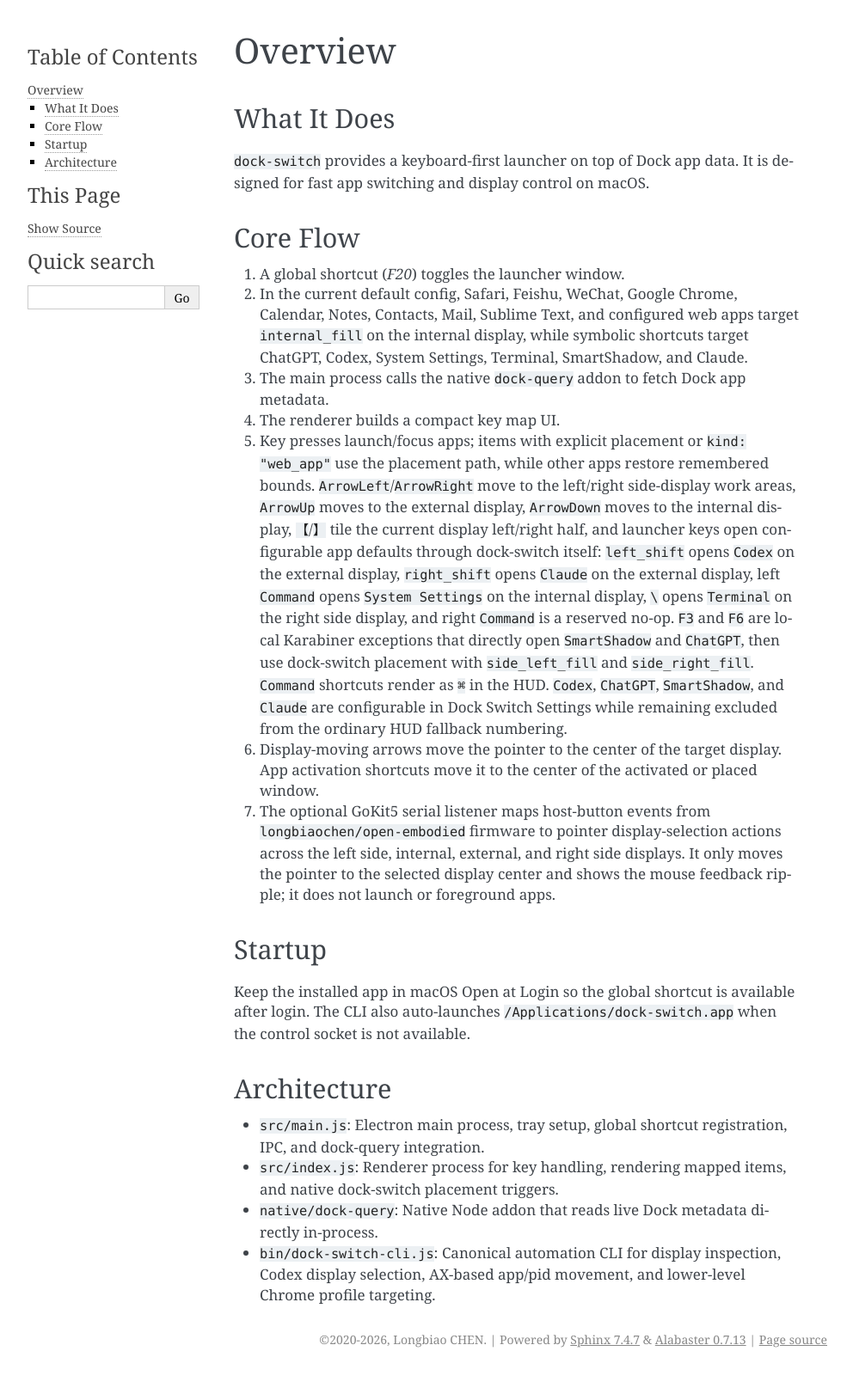
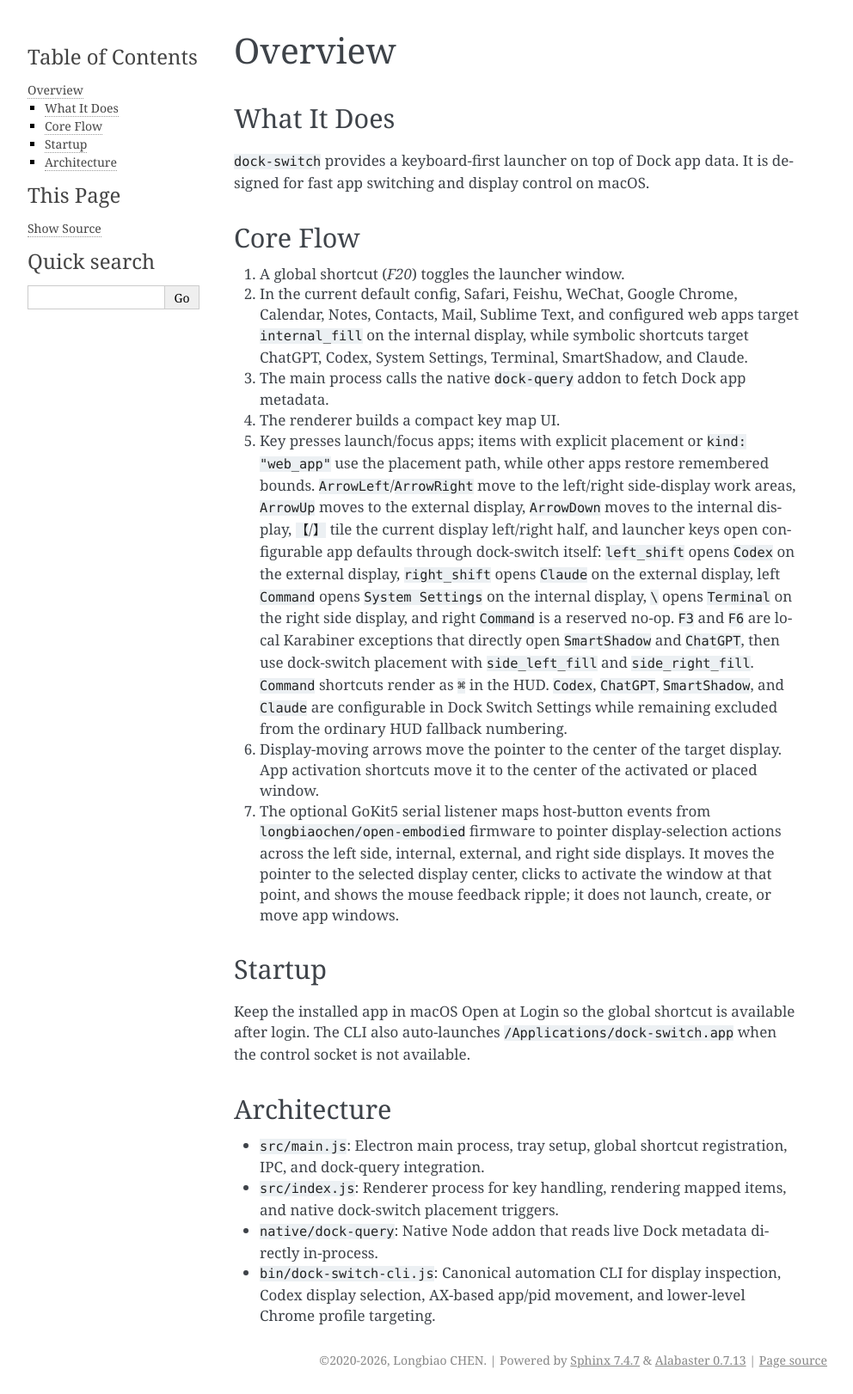
Before and after one commit to longbiaochen/dock-switch, a Sphinx documentation site: the page built from docs/overview.rst, in a window 1280 px wide. Shown: the whole page at 86% size, without its empty margins (148-1140 px from the left). Built offline with Sphinx 7.4.7, drawn with Linux system fonts in a browser that asks for light colours; before the commit the page ends 1598 px from its top, so only the background shows below that.

Commit message:
Activate window after GoKit5 pointer move

```diff
--- a/docs/configuration.rst
+++ b/docs/configuration.rst
@@ -49,7 +49,7 @@
 - ``side_left_fill`` maximizes to the left side-display work area.
 - ``side_right_fill`` maximizes to the right side-display work area.
 - If a requested external or side display is not connected, ``external_fill``, ``side_left_fill``, and ``side_right_fill`` fall back to the internal main display work area.
-- GoKit5 host-button events only move the pointer across displays: ``minus`` -> left side, ``plus`` -> internal, ``voice`` -> external, and ``green``/``switch`` -> right side. They do not launch, foreground, create, or move app windows.
+- GoKit5 host-button events move the pointer across displays and click the selected point to activate the window there: ``minus`` -> left side, ``plus`` -> internal, ``voice`` -> external, and ``green``/``switch`` -> right side. They do not launch, create, or move app windows.
 - If no external display is available, ``external_left_half`` falls back to the left half of the internal display work area.
 - If no external display is available, ``external_right_half`` falls back to the right half of the internal display work area.
 
--- a/docs/gokit5.rst
+++ b/docs/gokit5.rst
@@ -1,7 +1,7 @@
 GoKit5 Serial Control
 =====================
 
-``dock-switch`` can optionally listen to a connected GoKit5 / 机智云 controller over serial and convert host-button events into pointer display-selection actions.
+``dock-switch`` can optionally listen to a connected GoKit5 / 机智云 controller over serial and convert host-button events into pointer display-selection and window activation actions.
 
 Behavior
 --------
@@ -14,7 +14,7 @@
 Button mapping
 --------------
 
-The firmware sends host-button events that move the pointer to display targets:
+The firmware sends host-button events that move the pointer to display targets and click the target point:
 
 - ``minus`` -> left side display center
 - ``plus`` -> internal display center
@@ -22,7 +22,7 @@
 - ``green`` -> right side display center
 - ``switch`` -> right side display center
 
-GoKit5 events only move the pointer and show the mouse feedback ripple; they do not launch, foreground, create, or move application windows. If a requested external or side display is not connected, dock-switch falls back to the internal main display work area.
+GoKit5 events move the pointer, click the selected display center to activate the window at that point, and show the mouse feedback ripple. They do not launch, create, or move application windows. If a requested external or side display is not connected, dock-switch falls back to the internal main display work area.
 
 Firmware
 --------
--- a/docs/overview.rst
+++ b/docs/overview.rst
@@ -25,9 +25,10 @@
    App activation shortcuts move it to the center of the activated or placed window.
 7. The optional GoKit5 serial listener maps host-button events from
    ``longbiaochen/open-embodied`` firmware to pointer display-selection actions
-   across the left side, internal, external, and right side displays. It only
-   moves the pointer to the selected display center and shows the mouse feedback
-   ripple; it does not launch or foreground apps.
+   across the left side, internal, external, and right side displays. It moves
+   the pointer to the selected display center, clicks to activate the window at
+   that point, and shows the mouse feedback ripple; it does not launch, create,
+   or move app windows.
 
 Startup
 -------
```
Also changed, not shown: README.md (+3 -3 lines), 3 other files.
